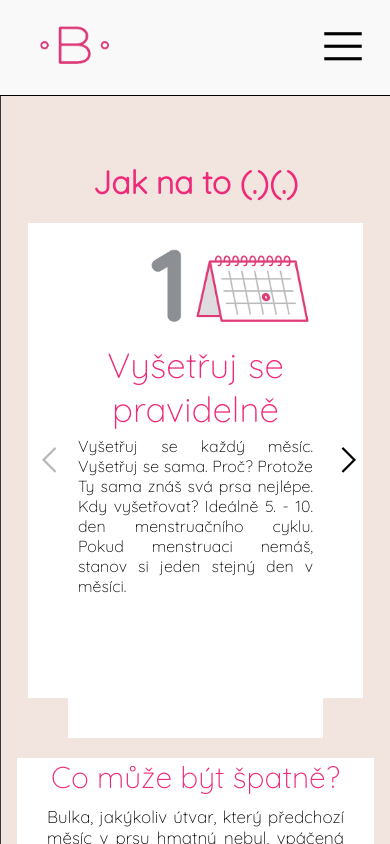
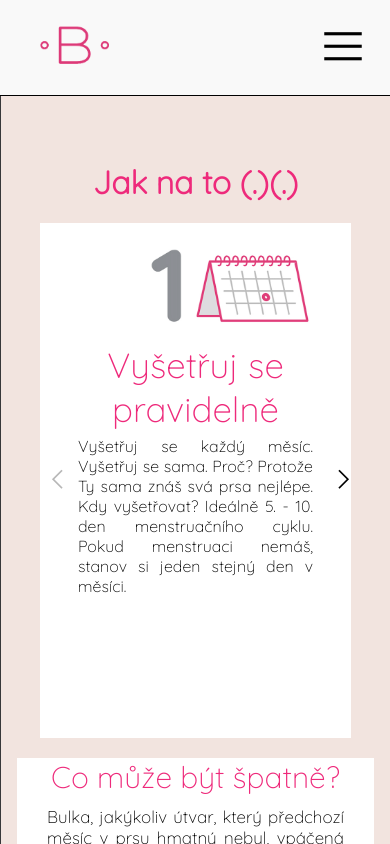
Before and after one commit to janajurcova/samovysetreni-prsu, a React app: page /samovysetreni in a window 390 px wide. Shown: the top 844 px of the page. Built offline with nearby package versions, Linux system fonts and the light colour scheme; what dayjs-recur would draw is missing.

Commit message:
other fix

```diff
--- a/src/components/Carousel/carousel.css
+++ b/src/components/Carousel/carousel.css
@@ -64,7 +64,8 @@
     height: 120px;
     object-fit: cover;
   }
-  .carousel__previous .carousel__next {
+  .carousel__previous,
+  .carousel__next {
     width: 28px;
     font-size: 26px;
     height: 515px;
--- a/src/components/Carousel/index.jsx
+++ b/src/components/Carousel/index.jsx
@@ -21,7 +21,7 @@ const images = [
     title: 'Použij 3 prsty',
     img: image3,
 
-    text: 'Každá máme jiný tvar prsu, proto je ideální vyšetřovat se vleže vždy třemi prsty, levou rukou pravý prs a naopak. Sáhni si na prsa třemi prsty naplocho a třemi krouživými pohyby vyšetřuj - nejprve povrchově, poté postupně přidávej tlak (na jednom místě celkem tři kroušžky). Nezapomeň, že takto je potřeba vyšetřit hrudník od podprsenky do podpaží, až ke klíční kosti. Snaž se nevynechat ani kousek. Po vyšetření celé plochy hrudníku nezapomeň na vyšetření podpaží.',
+    text: 'Každá máme jiný tvar prsu, proto je ideální vyšetřovat se vleže vždy třemi prsty, levou rukou pravý prs a naopak. Sáhni si na prsa třemi prsty naplocho a třemi krouživými pohyby vyšetřuj - nejprve povrchově, poté postupně přidávej tlak (na jednom místě celkem tři kroužky). Nezapomeň, že takto je potřeba vyšetřit hrudník od podprsenky do podpaží, až ke klíční kosti. Snaž se nevynechat ani kousek. Po vyšetření celé plochy hrudníku nezapomeň na vyšetření podpaží.',
   },
   {
     title: 'Za měsíc znovu',
@@ -47,10 +47,6 @@ export const Carousel = () => {
         </button>
         <div className="carousel__media">
           <div className="carousel__images">
-            {/* <img
-              className="carousel__number"
-              src={images[activePicture].number}
-            /> */}
             <img className="carousel__image" src={images[activePicture].img} />
           </div>
           <div className="carousel__text__content">
```
